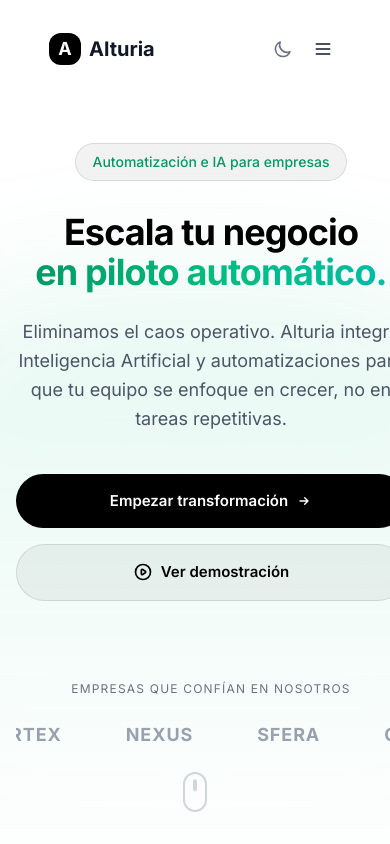
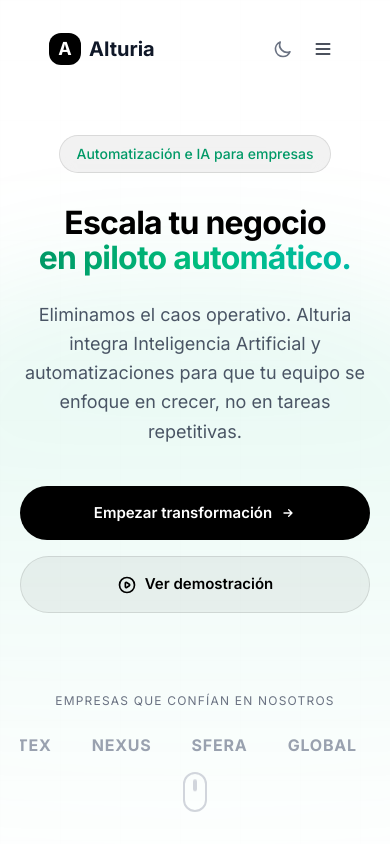
Before and after one commit to SW3T0/proyecto-alturia, a Next.js app: page / in a window 390 px wide. Shown: the top 844 px of the page. Built offline with nearby package versions, Linux system fonts and the light colour scheme.

Commit message:
fix: hero mobile right-side clipping - enforce max-width, box-sizing, break-words

```diff
--- a/src/app/globals.css
+++ b/src/app/globals.css
@@ -5,6 +5,11 @@
 html,
 body {
   overflow-x: hidden;
+  max-width: 100vw;
+}
+
+* {
+  box-sizing: border-box;
 }
 
 html {
--- a/src/components/Hero.tsx
+++ b/src/components/Hero.tsx
@@ -8,7 +8,7 @@ export default function Hero() {
   return (
     <section
       id="hero"
-      className="relative min-h-screen flex flex-col items-center justify-center overflow-hidden bg-white dark:bg-[#0a0a0a] transition-colors duration-300"
+      className="relative min-h-screen flex flex-col items-center justify-center overflow-hidden bg-white dark:bg-[#0a0a0a] transition-colors duration-300 max-w-[100vw]"
     >
       {/* Gradient background effects */}
       <div className="absolute inset-0 overflow-hidden">
@@ -26,7 +26,7 @@ export default function Hero() {
         />
       </div>
 
-      <div className="relative z-10 max-w-5xl mx-auto px-4 sm:px-6 lg:px-8 text-center pt-32 pb-20">
+      <div className="relative z-10 w-full max-w-5xl mx-auto px-5 sm:px-6 lg:px-8 text-center pt-32 pb-20 box-border">
         {/* Badge */}
         <div className="inline-flex items-center px-4 py-2 bg-black/5 dark:bg-white/10 backdrop-blur-sm rounded-full border border-black/10 dark:border-white/10 mb-8 opacity-0" style={{ animation: 'heroFadeIn 0.8s ease-out 0.1s forwards' }}>
           <span className="text-emerald-600 dark:text-emerald-400 text-sm font-medium">
@@ -35,7 +35,7 @@ export default function Hero() {
         </div>
 
         {/* Main heading */}
-        <h1 className="text-[2.25rem] sm:text-6xl lg:text-7xl font-bold text-black dark:text-white mb-6 leading-[1.1] tracking-tight opacity-0" style={{ animation: 'heroFadeIn 0.8s ease-out 0.3s forwards' }}>
+        <h1 className="text-[2rem] sm:text-6xl lg:text-7xl font-bold text-black dark:text-white mb-6 leading-[1.1] tracking-tight opacity-0 break-words" style={{ animation: 'heroFadeIn 0.8s ease-out 0.3s forwards' }}>
           Escala tu negocio
           <br />
           <span className="bg-gradient-to-r from-emerald-600 via-emerald-500 to-teal-500 bg-clip-text text-transparent">
@@ -104,12 +104,12 @@ export default function Hero() {
           </p>
 
           {/* Logos carousel */}
-          <div className="relative overflow-hidden max-w-[100vw]">
+          <div className="relative overflow-hidden w-full">
             <div className="flex animate-marquee whitespace-nowrap">
               {[...companies, ...companies].map((company, index) => (
                 <span
                   key={index}
-                  className="mx-8 text-gray-400 dark:text-gray-600 font-bold text-lg tracking-wider hover:text-gray-600 dark:hover:text-gray-400 transition-colors"
+                  className="mx-5 sm:mx-8 text-gray-400 dark:text-gray-600 font-bold text-base sm:text-lg tracking-wider hover:text-gray-600 dark:hover:text-gray-400 transition-colors"
                 >
                   {company}
                 </span>
```
